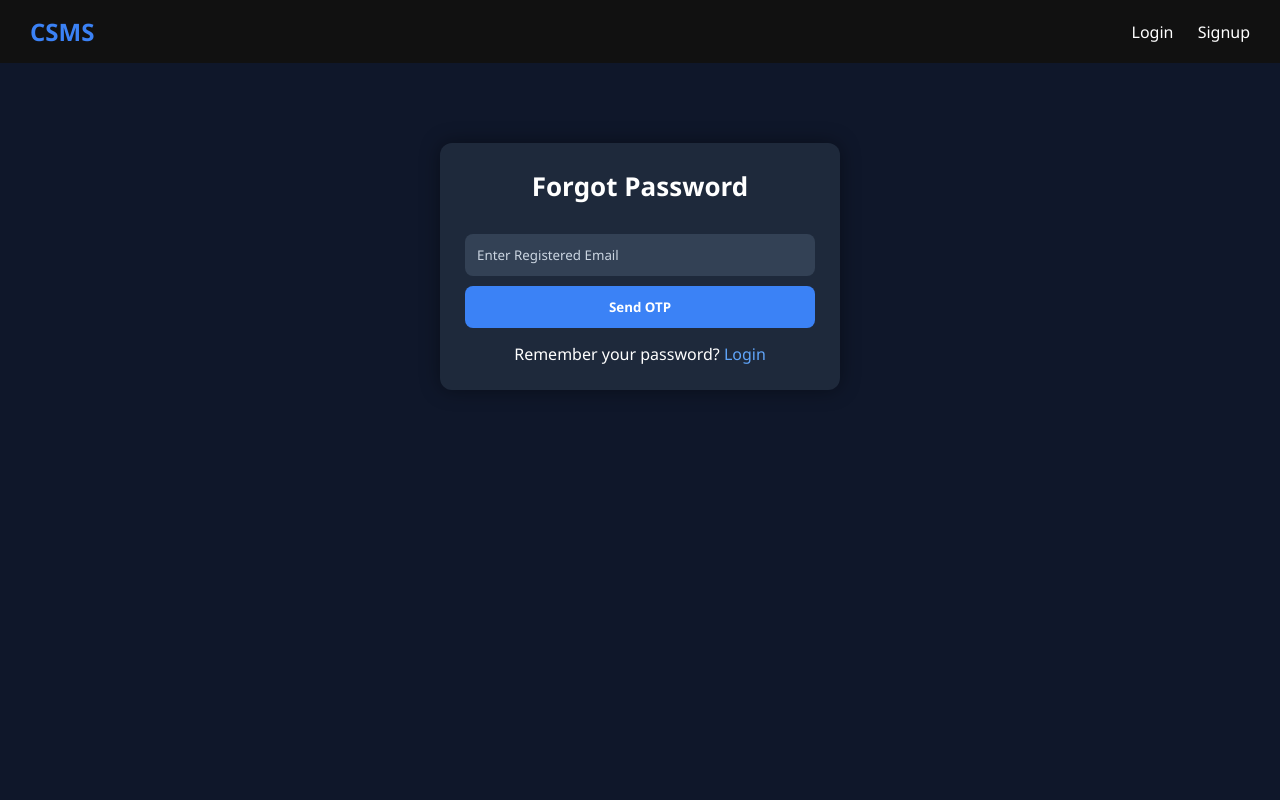
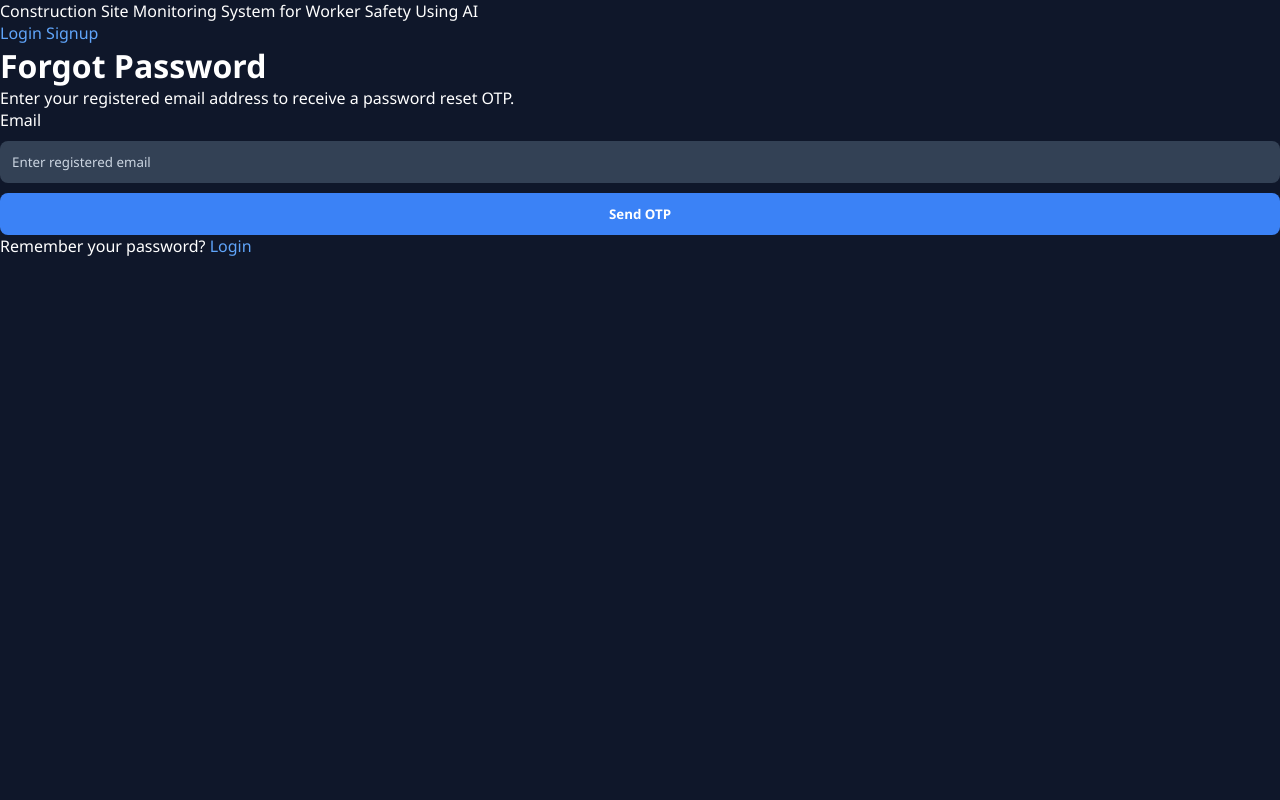
Before and after one commit to Dharmi259/Construction_Site_Monitoring_System, a Flask app: page /forget_password in a window 1280 px wide. Run offline with Flask 3, Linux system fonts and the light colour scheme.

Commit message:
Update forget_password.html

```diff
--- a/C_S_M_S_FINAL/templates/forget_password.html
+++ b/C_S_M_S_FINAL/templates/forget_password.html
@@ -1,32 +1,27 @@
 <!DOCTYPE html>
-<html>
+<html lang="en">
 <head>
-    <title>CSMS Forget Password</title>
-
+    <meta charset="UTF-8">
+    <meta name="viewport" content="width=device-width, initial-scale=1.0">
+    <title>CSMS Forgot Password</title>
     <link rel="stylesheet" href="{{ url_for('static', filename='css/style.css') }}">
 </head>
+<body class="auth-page">
 
-<body>
-
-    <!-- NAVBAR -->
-    <div class="navbar">
-        <h2>CSMS</h2>
-        <div class="nav-links">
+    <div class="auth-navbar">
+        <div class="auth-logo">Construction Site Monitoring System for Worker Safety Using AI</div>
+        <div class="auth-nav-links">
             <a href="/">Login</a>
             <a href="/signup">Signup</a>
         </div>
     </div>
 
-    <!-- FORGET PASSWORD BOX -->
-    <div class="auth-box">
+    <div class="auth-wrapper">
+        <div class="auth-card">
 
-        <div class="card">
+            <h1>Forgot Password</h1>
+            <p class="auth-subtitle">Enter your registered email address to receive a password reset OTP.</p>
 
-            <div class="title">
-                Forgot Password
-            </div>
-
-            <!-- FLASH MESSAGE -->
             {% with messages = get_flashed_messages(with_categories=true) %}
                 {% if messages %}
                     {% for category, message in messages %}
@@ -37,28 +32,18 @@
                 {% endif %}
             {% endwith %}
 
-            <!-- FORM -->
-            <form action="/forget_password" method="POST">
+            <form action="/forget_password" method="POST" class="auth-form">
 
-                <input
-                    type="email"
-                    name="email"
-                    placeholder="Enter Registered Email"
-                    required
-                >
+                <div class="form-group">
+                    <label>Email</label>
+                    <input type="email" name="email" placeholder="Enter registered email" required>
+                </div>
 
-                <button type="submit">
-                    Send OTP
-                </button>
-
+                <button type="submit" class="auth-btn">Send OTP</button>
             </form>
 
-            <!-- LINK -->
-            <div style="margin-top:15px; text-align:center;">
-                <p>
-                    Remember your password?
-                    <a href="/">Login</a>
-                </p>
+            <div class="auth-footer-links">
+                <p>Remember your password? <a href="/">Login</a></p>
             </div>
 
         </div>
```
